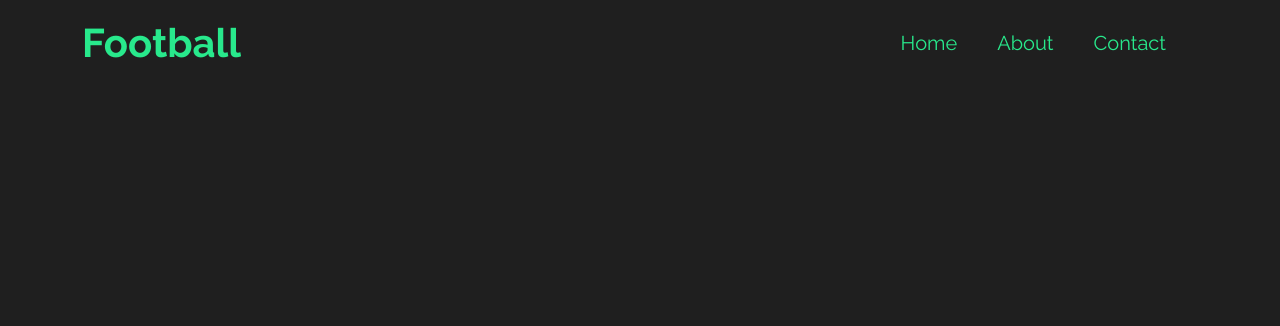
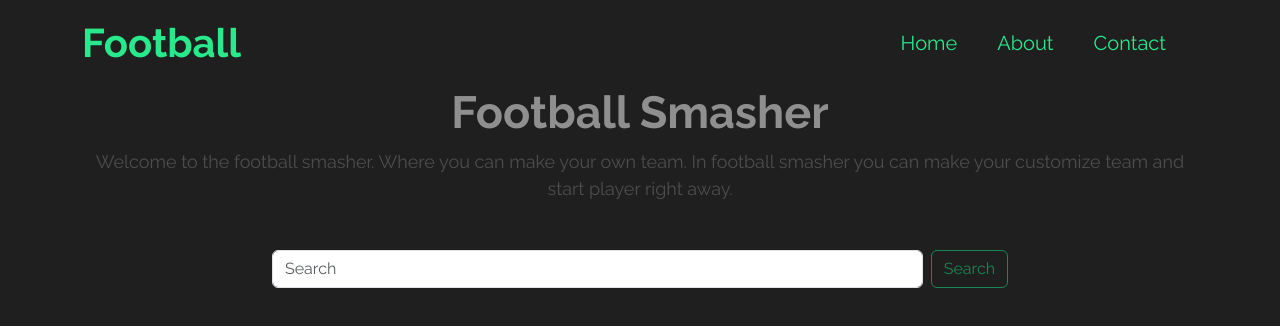
Before and after one commit to antusaha970/football-smasher, a plain HTML site: page index.html in a window 1280 px wide. Drawn offline with nearby package versions, Linux system fonts and the light colour scheme.

Commit message:
search area done

```diff
--- a/css/style.css
+++ b/css/style.css
@@ -15,3 +15,12 @@ body {
 .base-color-2-text {
   color: #4d4d4d;
 }
+
+.main-title {
+  font-size: 45px;
+  font-weight: bold;
+}
+
+.fn-18 {
+  font-size: 18px;
+}
--- a/index.html
+++ b/index.html
@@ -68,6 +68,34 @@
       <!-- navbar section -->
     </header>
 
+    <main class="container">
+      <!-- search area section -->
+      <div class="search-area-text">
+        <h1 class="text-center text-white-50 main-title">Football Smasher</h1>
+        <p class="text-center base-color-2-text fn-18">
+          Welcome to the football smasher. Where you can make your own team. In
+          football smasher you can make your customize team and start player
+          right away.
+        </p>
+      </div>
+      <div class="row justify-content-center mt-5">
+        <div class="col-12 col-sm-8 col-md-8">
+          <form class="d-flex" role="search">
+            <input
+              class="form-control me-2"
+              type="search"
+              placeholder="Search"
+              aria-label="Search"
+            />
+            <button class="btn btn-outline-success" type="submit">
+              Search
+            </button>
+          </form>
+        </div>
+      </div>
+      <!-- search area section -->
+    </main>
+
     <script
       src="https://cdn.jsdelivr.net/npm/bootstrap@5.3.3/dist/js/bootstrap.bundle.min.js"
       integrity="sha384-YvpcrYf0tY3lHB60NNkmXc5s9fDVZLESaAA55NDzOxhy9GkcIdslK1eN7N6jIeHz"
```
